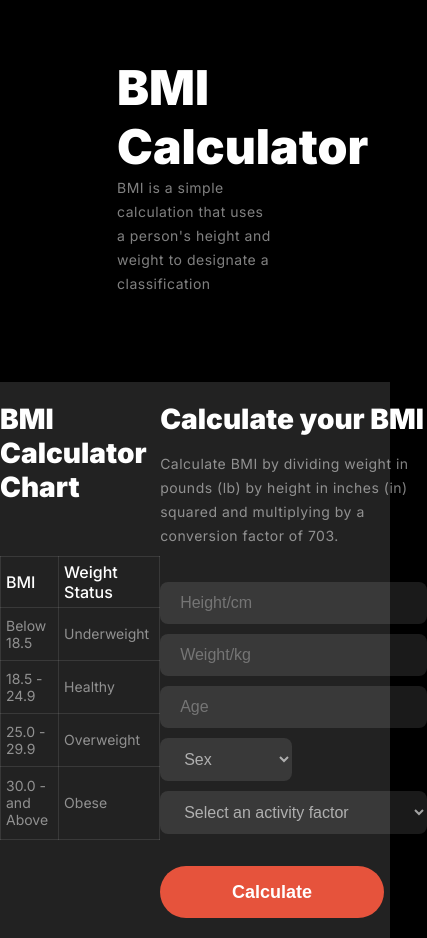
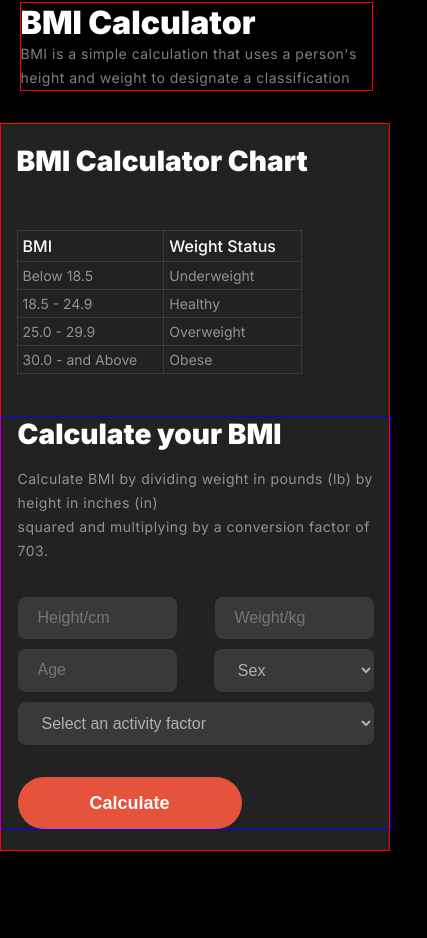
Before and after one commit to SohelRihan/ph-second-assignment, a plain HTML site: page index.html in a window 390 px wide. Shown: the part 3137-4075 px from the top of the page, 427 px wide, since content can reach past the window. After the commit the page ends 3988 px from the top, so only its background shows below. Drawn offline with Linux system fonts and the light colour scheme.

Commit message:
responsive bmi section

```diff
--- a/index.html
+++ b/index.html
@@ -129,11 +129,12 @@
                         <h6 class="chart-title">Calculate your BMI</h6>
                         <p class="primary-text bmi-right-text"> Calculate BMI by dividing weight in pounds (lb) by height in inches (in)<br>squared and multiplying by a conversion factor of 703.</p>
                         <form action="">
-                            <div>
-                                <input class="form-first" type="text" name="" id="" placeholder="Height/cm" required>
-                                <input class="form-first" type="text" name="" id="" placeholder="Weight/kg" required>
+                            <div class="form-first-div">
+                                <input class="form-first form-height" type="text" name="" id="" placeholder="Height/cm" required>
+                                <input class="form-first form-weight" type="text" name="" id="" placeholder="Weight/kg" required>
                             </div>
-                            <div><input class="form-second" type="text" name="" id="" placeholder="Age" required>
+                            <div class="form-second-div">
+                                <input class="form-second form-age" type="text" name="" id="" placeholder="Age" required>
                                 <label for="Sex"></label>
                                 <select class="form-second form-gender" name="" id="Sex" required>
                                     <option value="Sex">Sex</option>
--- a/styles/responsive.css
+++ b/styles/responsive.css
@@ -175,4 +175,57 @@
     .run-button{
         width: 100%;
     }
+    /* bmi responsive */
+
+    .bmi-title-sec{
+        border: 1px solid red;
+        width: 90%;
+        margin-left: 5%;
+        margin-right: 5%;
+        margin-top: 2rem;
+        margin-bottom: 2rem;
+    }
+    .bmi-title{
+        font-size: 2rem;
+    }
+    .bmi-lower-container{
+        flex-direction: column;
+        /* padding: 40px 20px; */
+        width: auto;
+        border: 1px solid red;
+    }
+    .bmi-left{
+        padding: 0 4%;
+    }
+    table{
+        border: 1px solid red;
+        width: 80%;
+        margin-bottom: 2.625rem;
+    }
+    .bmi-right{
+        border: 1px solid blue;
+        width: 92%;
+        padding: 0 4%;
+    }
+    .form-height{
+        width: 28%;
+        /* margin-right: .75rem; */
+    }
+    .form-weight{
+        width: 28%;
+    }
+    .form-first-div{
+        display: flex;
+        justify-content: space-between;
+    }
+    .form-age{
+        width: 28%;
+    }
+    .form-gender{
+        width: 45%;
+    }
+    .form-second-div{
+        display: flex;
+        justify-content: space-between;
+    }
 }
```
